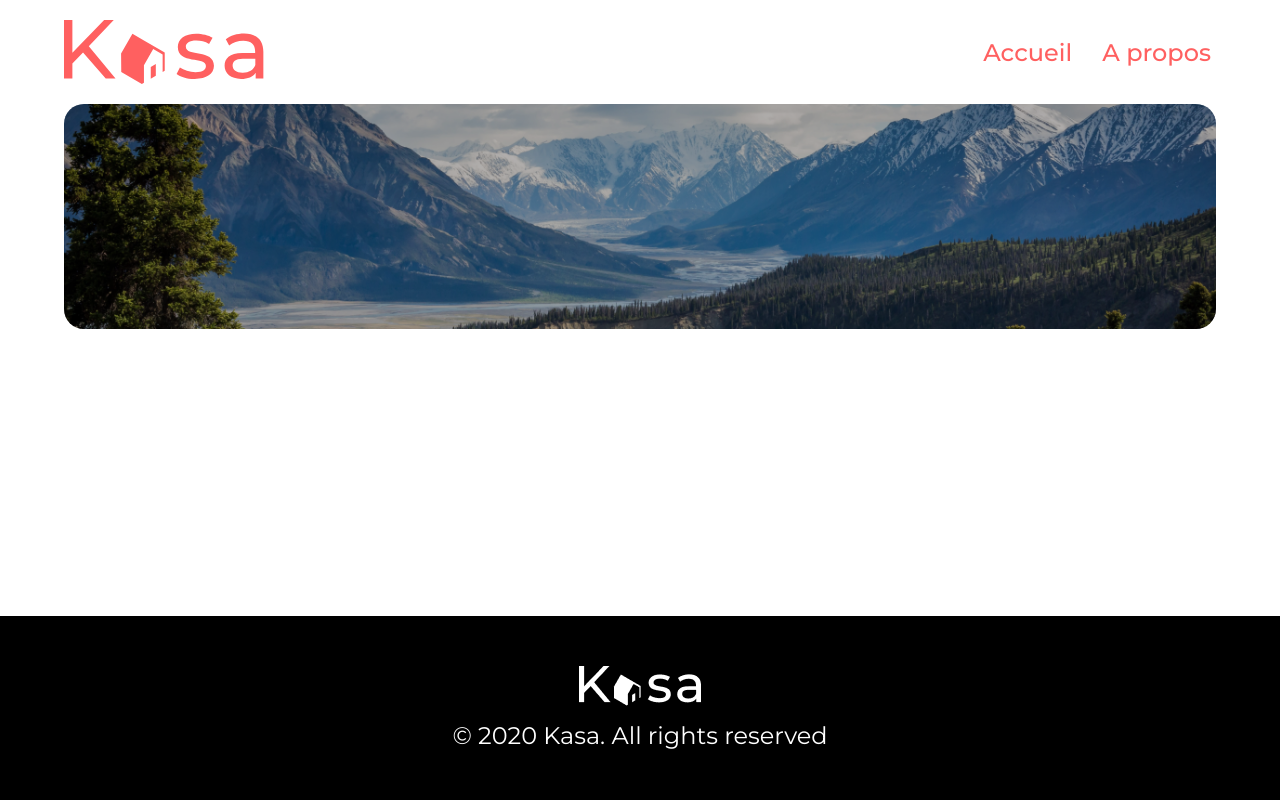
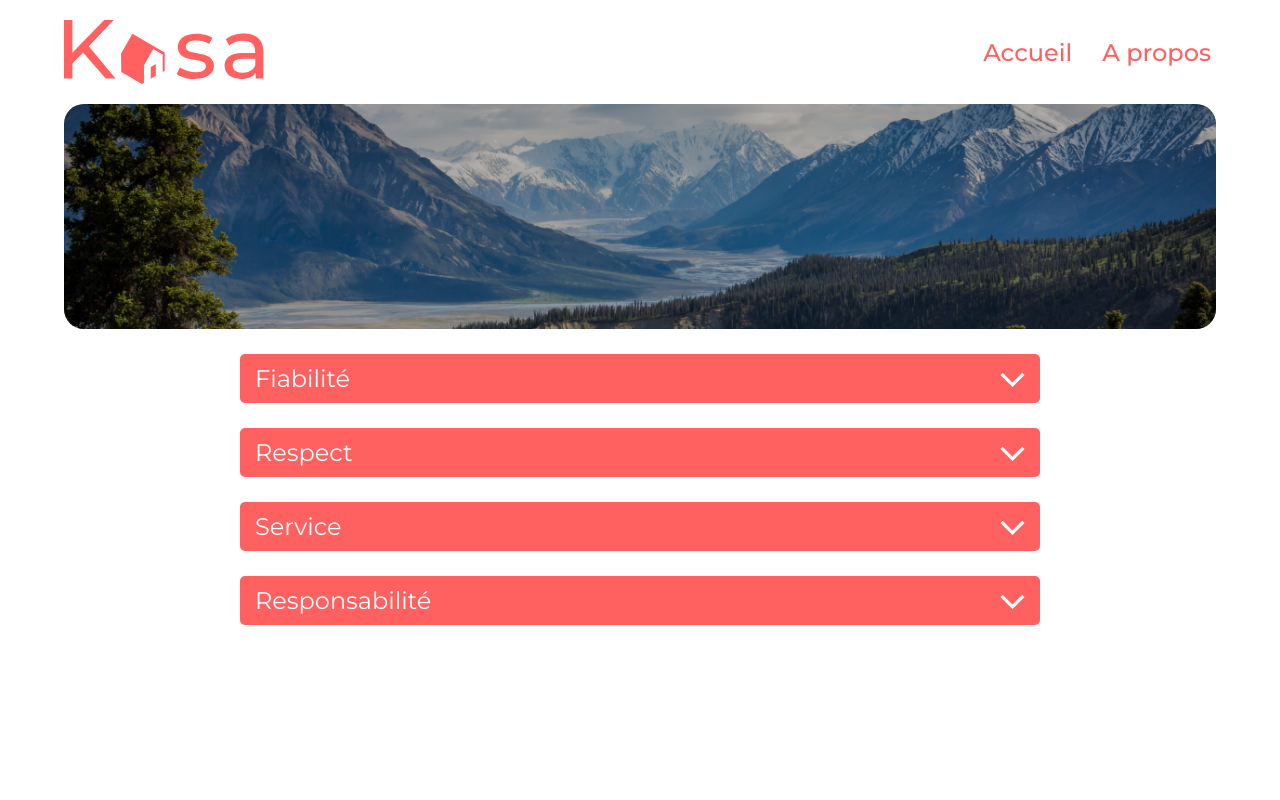
Before and after one commit to fabiandeneuville/FabianDeneuville_11_20022023, a React (Create React App) app: page /a-propos in a window 1280 px wide. Shown: the top 800 px of the page. Built offline with nearby package versions, Linux system fonts and the light colour scheme.

Commit message:
Collapse component and About page done

```diff
--- /dev/null
+++ b/src/components/Collapse.jsx
@@ -0,0 +1,40 @@
+import { useState } from "react";
+import chevronUp from '../assets/images/chevron-up.png';
+import chevronDown from '../assets/images/chevron-down.png';
+
+function Collapse(props){
+
+    const [opened, setOpened] = useState(false)
+
+    const toggleCollapse = () => {
+        setOpened(!opened)
+    }
+
+    return (
+        <div className="collapse">
+            <div
+            className="collapse__header"
+            onClick={() => toggleCollapse()}
+            >
+                <div>
+                    {props.heading}
+                </div>
+                <div>
+                    {opened ? (
+                        <img src={chevronUp} alt="Chevron vers le haut" />
+                    ) : (
+                        <img src={chevronDown} alt="Chevron vers le bas"/>
+                    )}
+                </div>
+            </div>
+            {opened &&
+                <div className="collapse__content">
+                    {props.children}
+                </div>
+            }
+
+        </div>
+    )
+}
+
+export default Collapse;
--- a/src/pages/About.jsx
+++ b/src/pages/About.jsx
@@ -1,6 +1,7 @@
 import Header from '../components/Header';
 import Banner from '../components/Banner';
 import Footer from '../components/Footer';
+import Collapse from '../components/Collapse';
 
 import aboutBanner from '../assets/images/about-banner.png';
 
@@ -12,6 +13,28 @@ function About(){
             image={aboutBanner}
             altText={"Paysage de montagne"}
             />
+            <main className="about__page__main">
+                <Collapse
+                heading={'Fiabilité'}
+                >
+                    <p>Les annonces postées sur Kasa garantissent une fiabilité totale. Les photos sont conformes aux logements, et toutes les informations sont régulièrement vérifiées par nos équipes.</p>
+                </Collapse>
+                <Collapse
+                heading={'Respect'}
+                >
+                    <p>La bienveillance fait partie des valeurs fondatrices de Kasa. Tout comportement discriminatoire ou de perturbation du voisinage entraînera une exclusion de notre plateforme.</p>
+                </Collapse>
+                <Collapse
+                heading={'Service'}
+                >
+                    <p>Nos équipes se tiennent à votre disposition pour vous fournir une expérience parfaite. N'hésitez pas à nous contacter si vous avez la moindre question.</p>
+                </Collapse>
+                <Collapse
+                heading={'Responsabilité'}
+                >
+                    <p>La sécurité est la priorité de Kasa. Aussi bien pour nos hôtes que pour les voyageurs, chaque logement correspond aux critères de sécurité établis par nos services. En laissant une note aussi bien à l'hôte qu'au locataire, cela permet à nos équipes de vérifier que les standards sont bien respectés. Nous organisons également des ateliers sur la sécurité domestique pour nos hôtes.</p>
+                </Collapse>
+            </main>
             <Footer/>
         </div>
     )
--- a/src/style/scss/components/_banner.scss
+++ b/src/style/scss/components/_banner.scss
@@ -3,6 +3,7 @@
     &__container {
         position: relative;
         width: 90%;
+        max-width: 1300px;
         margin: 0 auto;
         height: 225px;
         border-radius: 20px;
--- /dev/null
+++ b/src/style/scss/components/_collapse.scss
@@ -0,0 +1,32 @@
+.collapse {
+
+    font-size: 24px;
+
+    &__header {
+        cursor: pointer;
+        border-radius: 5px;
+        padding: 10px 15px;
+        display: flex;
+        flex-direction: row;
+        justify-content: space-between;
+        align-items: center;
+        background-color: $primary-color;
+        color: white;
+
+        @include screen-sm {
+            font-size: 13px;
+        }
+    }
+
+    &__content {
+        border-radius: 5px;
+        padding: 25px 15px;
+        margin-top: 2px;
+        background-color: $light-grey;
+        color: $primary-color;
+
+        @include screen-sm {
+            font-size: 12px;
+        }
+    }
+}
--- /dev/null
+++ b/src/style/scss/layout/_aboutPageMain.scss
@@ -0,0 +1,13 @@
+.about__page__main {
+    width: 80%;
+    max-width: 800px;
+    margin: 25px auto;
+    display: flex;
+    flex-direction: column;
+    gap: 25px;
+    margin-bottom: 200px;
+
+    @include screen-sm {
+        width: 90%;
+    }
+}
--- a/src/style/scss/layout/_cardsContainer.scss
+++ b/src/style/scss/layout/_cardsContainer.scss
@@ -1,5 +1,6 @@
 .cards__container {
     width: 90%;
+    max-width: 1300px;
     margin: 25px auto;
     padding: 25px;
     background-color: $light-grey;
@@ -9,4 +10,5 @@
     flex-wrap: wrap;
     justify-content: space-around;
     gap: 25px;
+    margin-bottom: 200px;
 }
--- a/src/style/scss/layout/_header.scss
+++ b/src/style/scss/layout/_header.scss
@@ -1,5 +1,6 @@
 .header {
     width: 90%;
+    max-width: 1300px;
     padding: 20px 0;
     margin: 0 auto;
     display: flex;
--- a/src/style/scss/main.scss
+++ b/src/style/scss/main.scss
@@ -7,8 +7,10 @@
 @import"./layout/page";
 @import"./layout/header";
 @import"./layout/cardsContainer";
+@import"./layout/aboutPageMain";
 @import"./layout/footer";
 @import"./layout/notFound";
 
 @import"./components/banner";
 @import"./components/card";
+@import"./components/collapse";
--- a/src/style/scss/utils/_variables.scss
+++ b/src/style/scss/utils/_variables.scss
@@ -2,5 +2,5 @@
 
 $primary-color: #FF6060;
 $secondary-color: #F6F6F6;
-$light-grey: #E3E3E3;
+$light-grey: #F6F6F6;
 $dark-grey: #C4C4C4;
```
Also changed, not shown: src/assets/images/chevron-down.png (added), src/assets/images/chevron-up.png (added).
